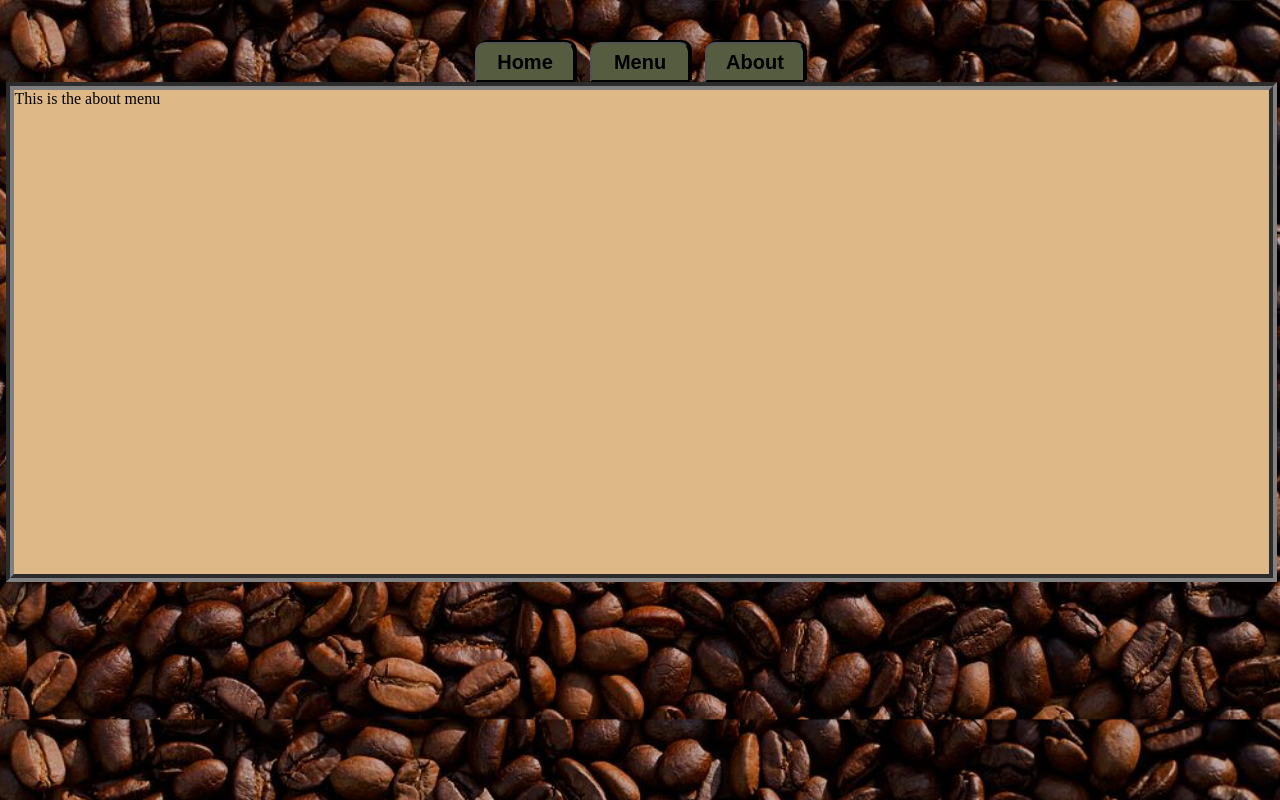
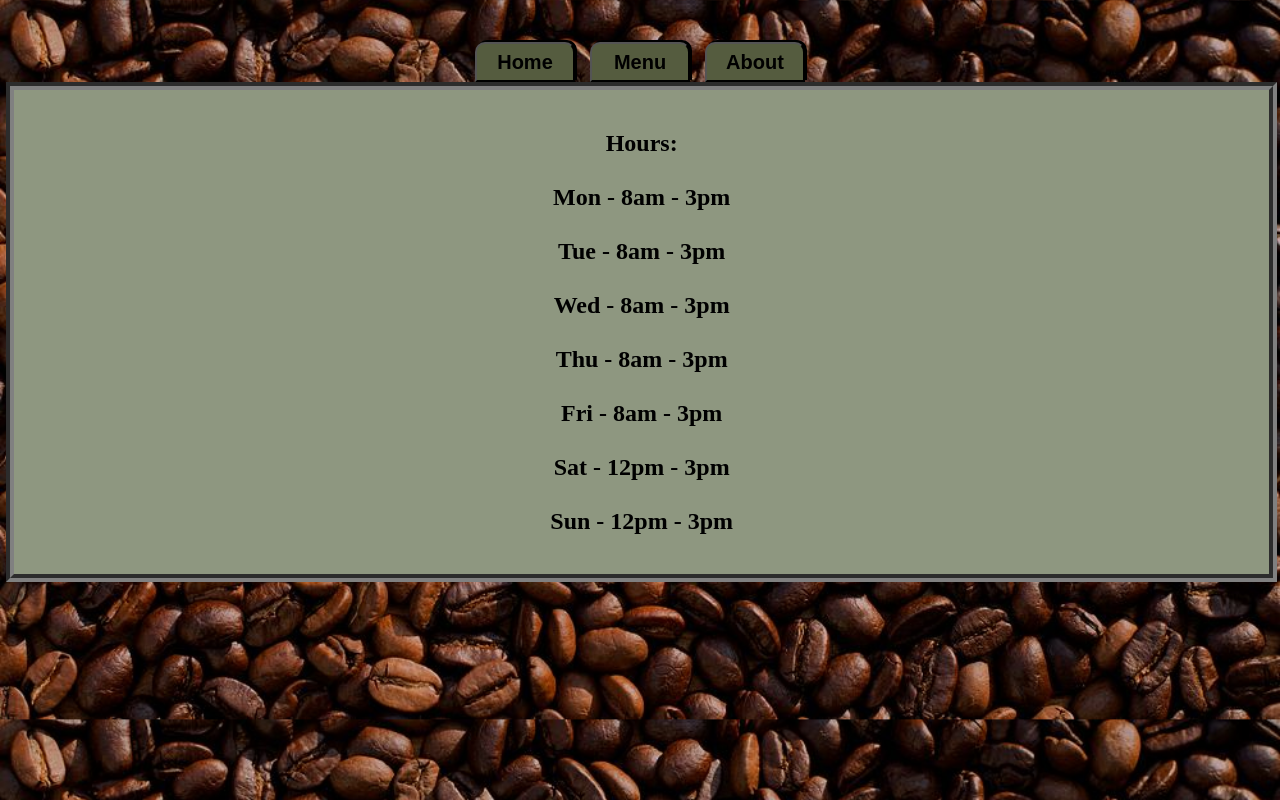
Before and after one commit to leadgfl13/restaurant_page, a website built with webpack: page dist/index.html in a window 1280 px wide. Both pictures are taken after a click on the button "About". Built offline with nearby package versions, Linux system fonts and the light colour scheme.

Commit message:
Move modules from individual pages all into the menupage

```diff
--- a/src/about.js
+++ b/src/about.js
@@ -4,7 +4,16 @@ const renderabout = ()=>{
     let about = document.createElement('div')
     contentarea.append(about)
     about.setAttribute('id','about')
-    about.innerHTML = 'This is the about menu'
+    about.innerHTML = `
+
+    Hours:</br> </br>
+    Mon - 8am - 3pm </br> </br>
+    Tue - 8am - 3pm </br></br>
+    Wed - 8am - 3pm </br></br>
+    Thu - 8am - 3pm </br></br>
+    Fri - 8am - 3pm </br></br>
+    Sat - 12pm - 3pm </br></br>
+    Sun - 12pm - 3pm`
     }
 
     export{renderabout};
--- a/src/index.js
+++ b/src/index.js
@@ -1,7 +1,6 @@
 import './style.css';
-import { rendermain } from './hometab.js';
-import{rendermenu} from './menu.js';
-import{renderabout} from './about.js';
+import{rendermenu, renderabout, rendermain} from './menu.js';
+
 
 
 
@@ -9,12 +8,12 @@ import{renderabout} from './about.js';
 
  let hometab = document.getElementById('hometab')
  let menutab = document.getElementById('menutab')
- let abouttab  = document.getElementById('abouttab')
+ let about  = document.getElementById('abouttab')
 
  rendermain()
 
 menutab.addEventListener('click',rendermenu)
 hometab.addEventListener('click',rendermain)
-abouttab.addEventListener('click', renderabout)
+about.addEventListener('click', renderabout)
 
 hometab.addEventListener('click',()=>{console.log("ello")})
--- a/src/menu.js
+++ b/src/menu.js
@@ -55,13 +55,40 @@ menu.append(price1,price2,price3)
 price1.innerHTML = '$3.49'
 price2.innerHTML = '$4.00'
 price3.innerHTML = '$4.50'
+}
+
+
+const renderabout = ()=>{
+    let contentarea = document.getElementById('content')
+    contentarea.innerHTML = ''
+    let about = document.createElement('div')
+    contentarea.append(about)
+    about.setAttribute('id','about')
+    about.innerHTML = `
+    Hours:</br> </br>
+    Mon - 8am - 3pm </br> </br>
+    Tue - 8am - 3pm </br></br>
+    Wed - 8am - 3pm </br></br>
+    Thu - 8am - 3pm </br></br>
+    Fri - 8am - 3pm </br></br>
+    Sat - 12pm - 3pm </br></br>
+    Sun - 12pm - 3pm`
+    }
+
+    const rendermain =()=>{
+        let contentarea = document.getElementById('content')
+        contentarea.innerHTML = ''
+        let homecontent = document.createElement('div')
+        contentarea.append(homecontent)
+        homecontent.setAttribute('id','homecontent')
+        let square1 = document.createElement('div')
+        square1.setAttribute('id','greeting')
+        square1.innerHTML = `Leader's Cafe`
+        homecontent.append(square1)
+
+    }
 
 
 
 
-
-
-
-
-}
-export{rendermenu}
+export{rendermenu, renderabout, rendermain}
--- a/src/style.css
+++ b/src/style.css
@@ -115,8 +115,14 @@ nav{
 
 
 #about{
+    font-weight:700;
+    display:flex;
+    justify-content:center;
+    align-items:center;
+    font-size:24px;
+    text-align:center;
     margin-top:0px;
-    background-color:burlywood;
+    background-color:rgb(142, 151, 128);
     height:500px;
     width:99%;
     margin:auto;
```
Also changed, not shown: dist/bundle.js.
